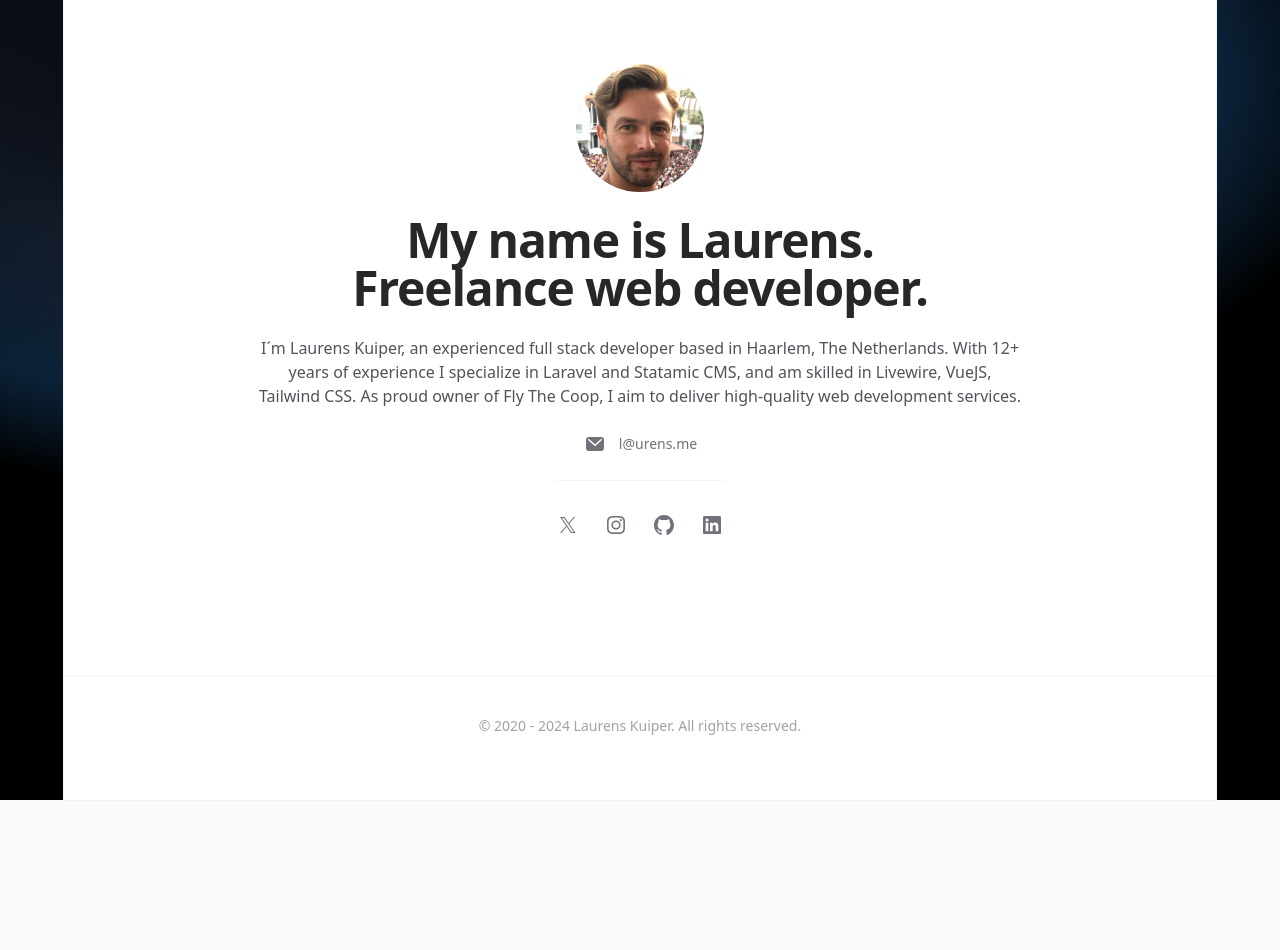
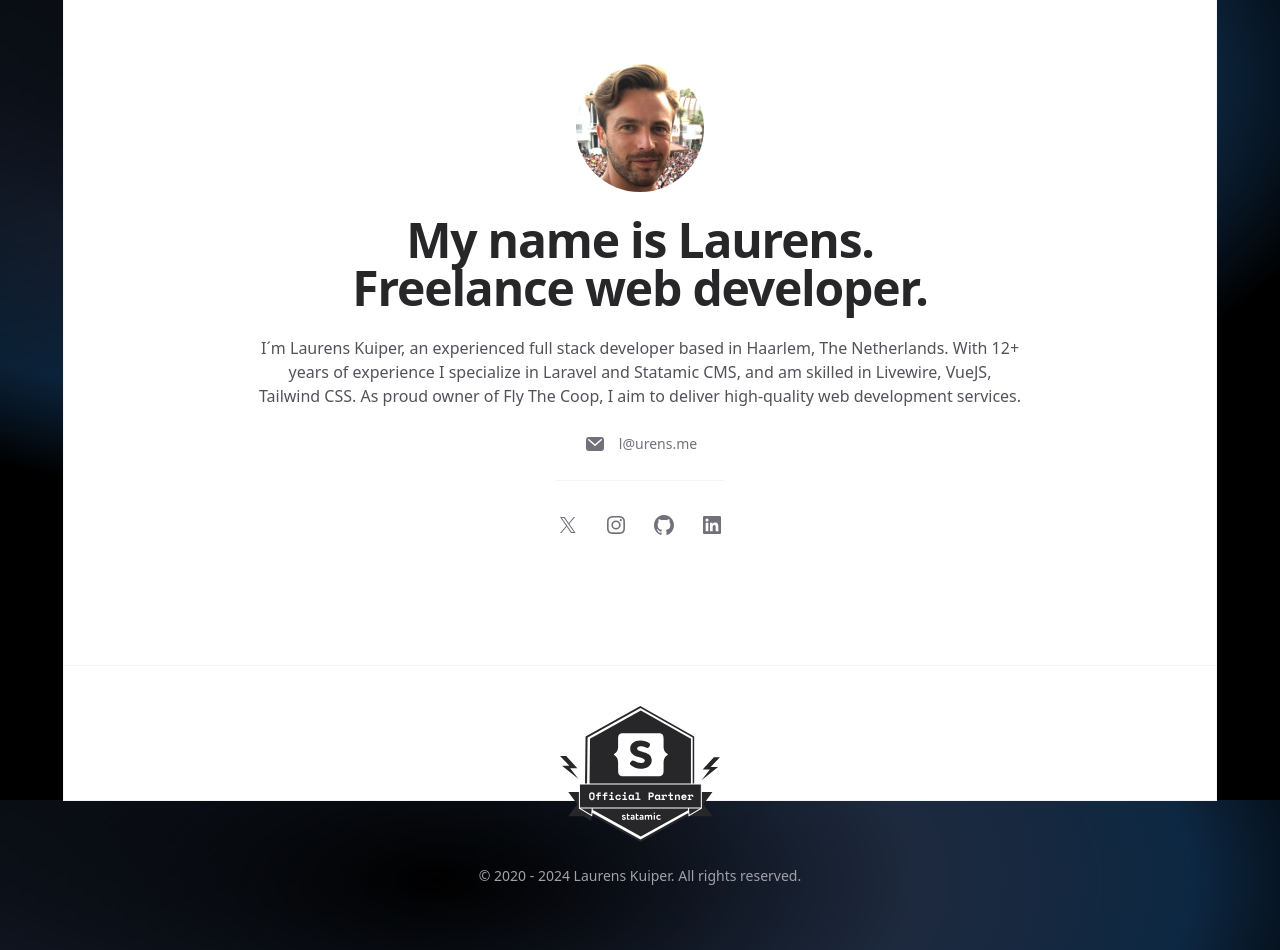
Before and after one commit to lwekuiper/laurenskuiper.com, a Next.js app: page / in a window 1280 px wide. Before the commit the page ends 800 px from the top, so only its background shows below. Built offline with nearby package versions, Linux system fonts and the light colour scheme.

Commit message:
Add statamic partner badge to footer

```diff
--- a/components/Footer.tsx
+++ b/components/Footer.tsx
@@ -1,6 +1,8 @@
+import Image, { type ImageProps } from 'next/image'
 import Link from 'next/link'
 
 import { ContainerInner, ContainerOuter } from '@/components/Container'
+import statamicBadge from '@/images/statamic-badge.svg'
 
 function NavLink({
   href,
@@ -25,10 +27,17 @@ export function Footer() {
       <ContainerOuter>
         <div className="border-t border-zinc-100 pb-16 pt-10 dark:border-zinc-700/40">
           <ContainerInner>
-            <div className="flex flex-col items-center justify-center gap-6 sm:flex-row">
+            <div className="flex flex-col items-center justify-center gap-6">
               {/* <div className="flex flex-wrap justify-center gap-x-6 gap-y-1 text-sm font-medium text-zinc-800 dark:text-zinc-200">
                 <NavLink href="/about">Terms & Conditions</NavLink>
               </div> */}
+              <Link href="https://statamic.com/partners/laurens-kuiper">
+                <Image
+                  src={statamicBadge}
+                  alt=""
+                  className="w-40"
+                />
+              </Link>
               <p className="text-sm text-zinc-400 dark:text-zinc-500">
                 &copy; 2020 - {new Date().getFullYear()} Laurens Kuiper. All rights reserved.
               </p>
```
Also changed, not shown: images/statamic-badge.svg (added).
